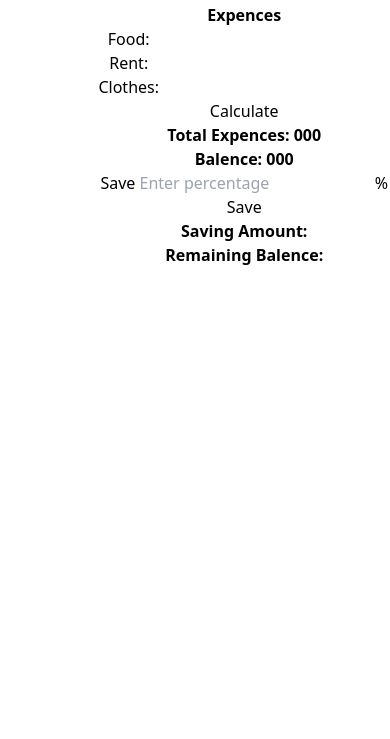
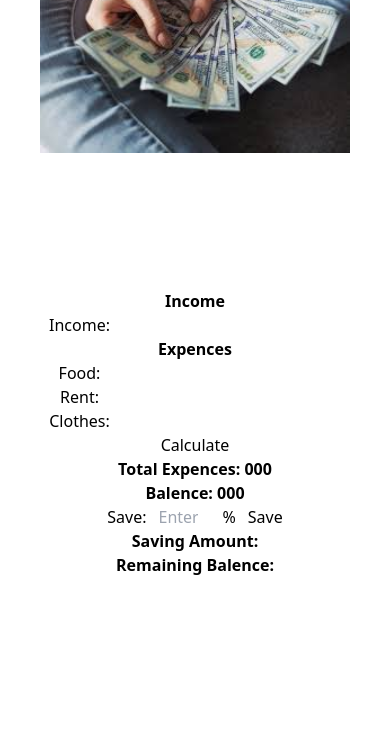
Before and after one commit to imtanvir/money-audit, a website: page index.html in a window 390 px wide. Shown: the part 105-844 px from the top of the page. Drawn offline with Linux system fonts and the light colour scheme.

Commit message:
Responsive the design

```diff
--- a/index.html
+++ b/index.html
@@ -8,17 +8,17 @@
     <link rel="stylesheet" href="./output/tailwind.css">
 </head>
 <body class="text-center">
-    <header><h1 class="font-bold text-black text-3xl">Money Audit</h1></header>
-    <main class="flex md:flex-col">
-        <div class="money_image_field sm:w-full">
-            <div class="money_image">
-                <img class="" src="img/money.jpg" alt="money image">
+    <header><h1 class="font-bold text-black text-3xl">Money Audit $</h1></header>
+    <main class="flex lg:flex-row sm:flex-col py-4 px-10 sm:justify-center">
+        <div class="money_image_field w-2/4 sm:w-full flex justify-center">
+            <div class="money_image w-full">
+                <img class="w-full" src="img/money.jpg" alt="money image">
             </div>
         </div>
-        <div class="money_calculate_field sm:w-full">
+        <div class="money_calculate_field w-2/4 sm:w-full pt-14 sm:mt-20">
             <div class="money_audit_field">
                 <h3 class="text-black font-bold text-base">Income</h3>
-                <div class="income_input_field">
+                <div class="income_input_field flex justify-center">
                     <label for="incomeAmount">Income:</label>
                     <input type="text" id="incomeAmount">
                 </div>
@@ -41,9 +41,12 @@
                     <h2 class="text-black font-bold text-base">Balence: <span id="afterExpencesBalence">000</span></h2>
                 </div>
                 <div class="saving_money_input_field">
-                    <label for="saveAmount">Save</label>
-                    <span><input type="text" id="saveParcenteg" placeholder="Enter percentage"> % </span>
-                    <button type="submit" id="savingAmontEntryBtn">Save</button>
+                    <div class="saving_parcenteg_input flex justify-center">
+                        <label for="saveAmount">Save:</label>
+                        <input class="w-16 px-3" type="text" id="saveParcenteg" placeholder="Enter">
+                        <span class="px-3">%</span>
+                        <button type="submit" id="savingAmontEntryBtn">Save</button>
+                    </div>
                     <h2 class="text-black font-bold text-base">Saving Amount: <span id="savingAmount"></span></h2>
                     <h2 class="text-black font-bold text-base">Remaining Balence: <span id="remainingBlnc"></span></h2>
                 </div>
--- a/tailwind.config.js
+++ b/tailwind.config.js
@@ -7,6 +7,9 @@ module.exports = {
   ],
   theme: {
     extend: {},
+    screens: {
+      'sm': { 'min': '250px', 'max': '767px' },
+    }
   },
   plugins: [],
 }
```
Also changed, not shown: output/tailwind.css.
